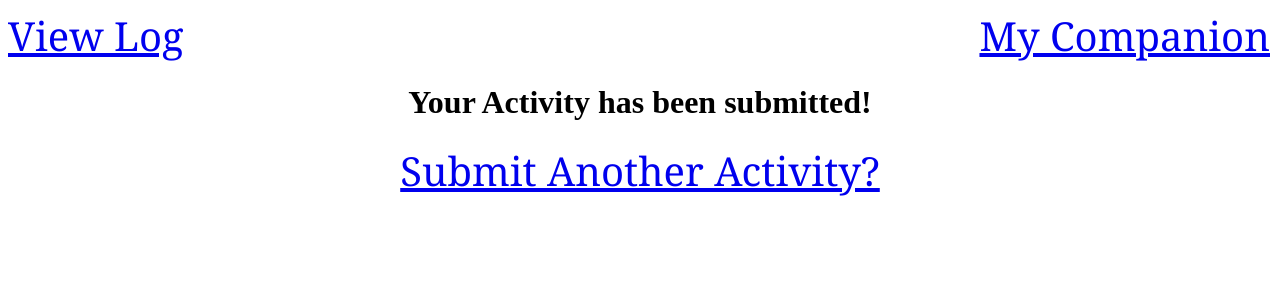
After one commit to carter7k/wellnesstracker, a Django app: template WellnessCompanion/WellnessApplication/templates/WellnessApplication/successful_submission.html in a window 1280 px wide. The commit adds this page. Shown: the top 300 px of the page. Run offline with Django 3.2, Linux system fonts and the light colour scheme; the template is opened without the code that fills it, so the values that code supplies are empty.

Commit message:
update post submission screen

```diff
--- a/WellnessCompanion/WellnessApplication/templates/WellnessApplication/submit_activity.html
+++ b/WellnessCompanion/WellnessApplication/templates/WellnessApplication/submit_activity.html
@@ -12,7 +12,7 @@
 <form action="{% url 'submitdata' userid %}" method="post">
 
 {% csrf_token %}
-{% if error_message %}<p><strong>{{ error_message }}</strong></p>{% endif %}
+{% if error_message %}<p style="color:red";><strong>{{ error_message }}</strong></p>{% endif %}
 
 <legend><h2>Choose Activity Category</h2></legend>
 <input type="radio" name="activity_category" id="choice 0" value="Mindfulness and Stress Managment">
--- /dev/null
+++ b/WellnessCompanion/WellnessApplication/templates/WellnessApplication/successful_submission.html
@@ -0,0 +1,12 @@
+<head>
+    <style>
+        a {font-size: 40px;font-family: Georgia, serif;}
+    </style>
+</head>
+<a href="/logs" style="text-align: left;">View Log</a>
+<a href="/companion" style=" position: absolute; right: 10px;">My Companion</a>
+
+<center>
+<h1>Your Activity has been submitted!</h1>
+<a href="/submit">Submit Another Activity?</a>
+</center>
--- a/WellnessCompanion/WellnessApplication/views.py
+++ b/WellnessCompanion/WellnessApplication/views.py
@@ -49,7 +49,7 @@ def submitdata(request, userid):
         activity.activity_type = request.POST.get('activity_completed')
         activity.date = datetime.datetime.now()
         activity.save()
-        return HttpResponse("Your form has been submitted")
+        return render(request, 'WellnessApplication/successful_submission.html', {})
     else:
         return submitpage(request)
 
```
